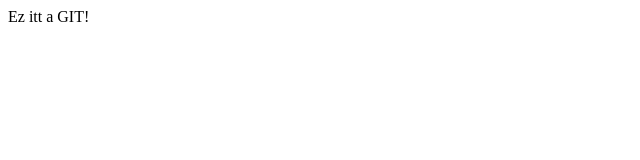
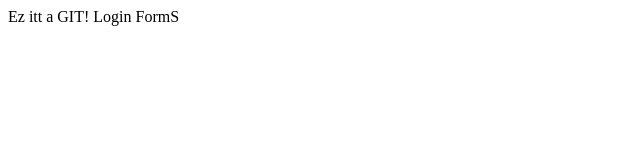
Before and after one commit to stukky/FirstGyak, a plain HTML site: page index.html in a window 1280 px wide. Shown: the whole page, without its empty margins (0-640 px from the left). Drawn offline with Linux system fonts and the light colour scheme.

Commit message:
index nem volt mentve de most mar jo

```diff
--- a/index.html
+++ b/index.html
@@ -4,5 +4,6 @@
     </head>
     <body>
         Ez itt a GIT!
+        Login FormS
     </body>
 </html>
```
